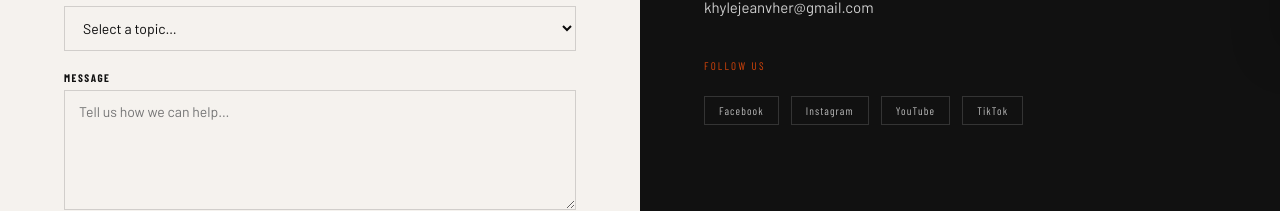
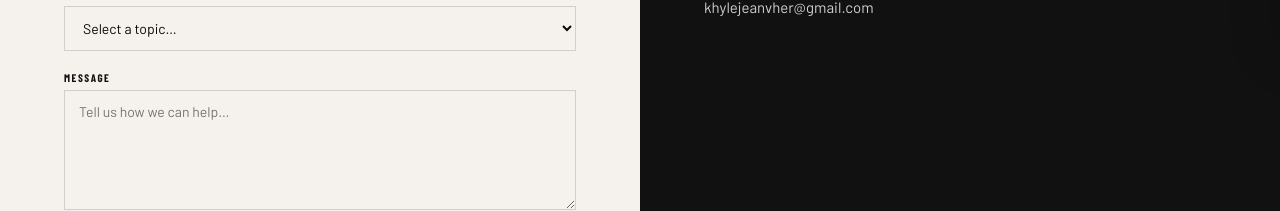
Before and after one commit to khylejeanvher-dk/all-star-motor-shop, a website built with Vite: page contact.html in a window 1280 px wide. Shown: the part 741-952 px from the top of the page. Built offline with nearby package versions, Linux system fonts and the light colour scheme; some packages are replaced by stand-ins of ours; no server answers; a web font is replaced by a local one.

Commit message:
contact info removed

```diff
--- a/contact.html
+++ b/contact.html
@@ -105,15 +105,6 @@
             <a href="mailto:khylejeanvher@gmail.com">khylejeanvher@gmail.com</a>
           </div>
         </div>
-        <div class="contact-info-block">
-          <div class="contact-info-label">FOLLOW US</div>
-          <div class="contact-social">
-            <a href="#">Facebook</a>
-            <a href="#">Instagram</a>
-            <a href="#">YouTube</a>
-            <a href="#">TikTok</a>
-          </div>
-        </div>
       </div>
     </div>
 
```
